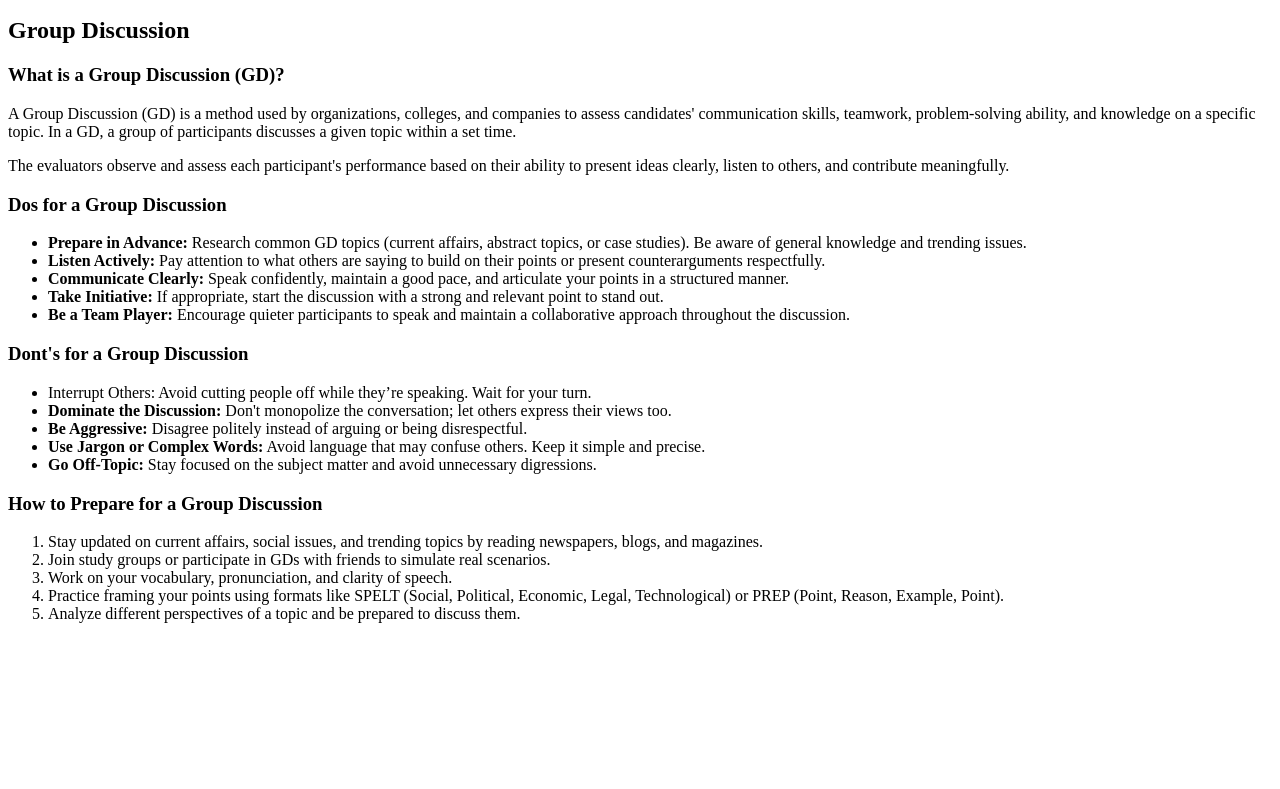
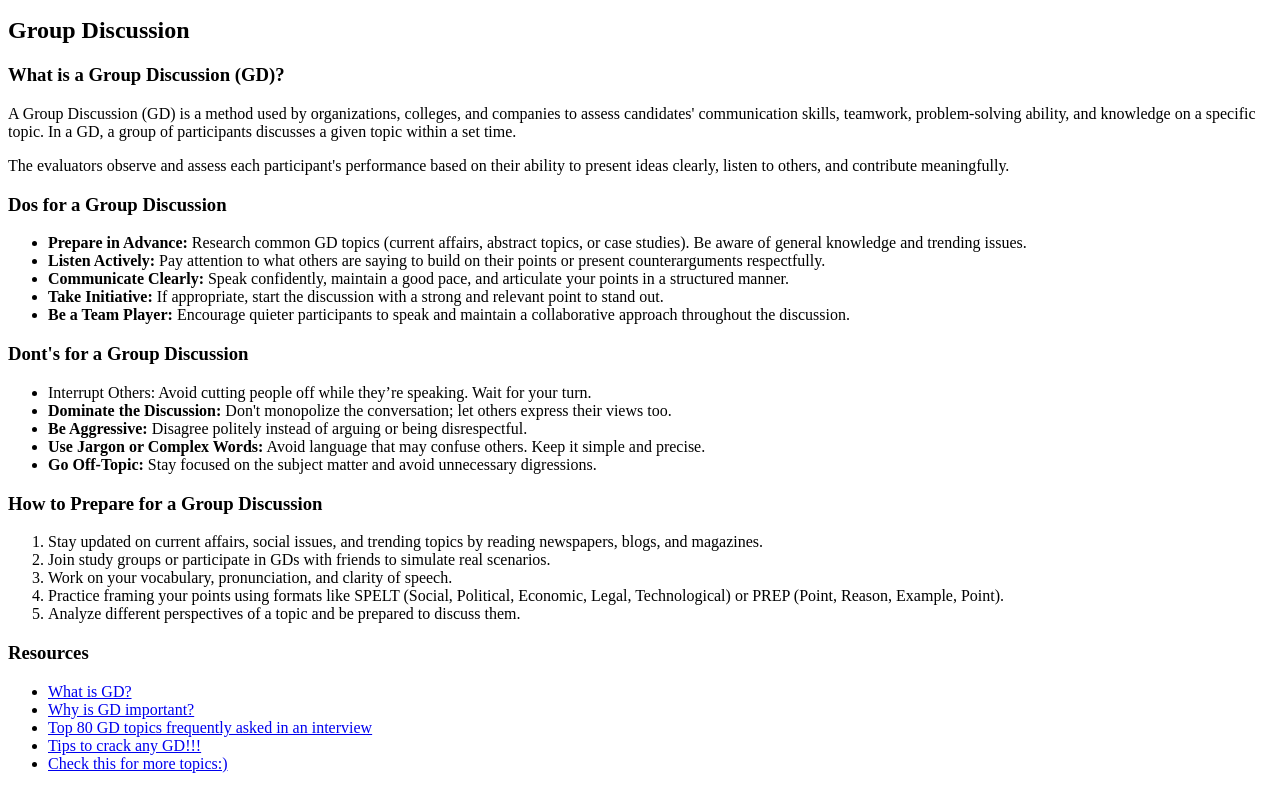
Before and after one commit to Vamsi-Krishna-Puralasetty/NV-Knowledge-Hub, a plain HTML site: page interview.html in a window 1280 px wide. Shown: the part 479-1268 px from the top of the page. Before the commit the page ends 1118 px from the top, so only its background shows below. Drawn offline with Linux system fonts and the light colour scheme.

Commit message:
done with gd

```diff
--- a/interview.html
+++ b/interview.html
@@ -87,6 +87,16 @@
         <li>Analyze different perspectives of a topic and be prepared to discuss them.</li>
     </ol>
 
+    <h3>Resources</h3>
+    <ul>
+        <li><a href="https://www.shiksha.com/online-courses/articles/understanding-group-discussion/">What is GD?</a></li>
+        <li><a href="https://www.naukri.com/blog/what-is-group-discussion/">Why is GD important?</a></li>
+        <li><a href="https://www.shiksha.com/mba/articles/group-discussion-topics-for-mba-blogId-19559">Top 80 GD topics frequently asked in an interview</a></li>
+        <li><a href="https://www.simplilearn.com/group-discussion-tips-article">Tips to crack any GD!!!</a></li>
+        <li><a href="https://www.indiabix.com/group-discussion/topics-with-answers/">Check this for more topics:)</a></li>
+    </ul>
+
+
 
 </body>
 </html>
```
